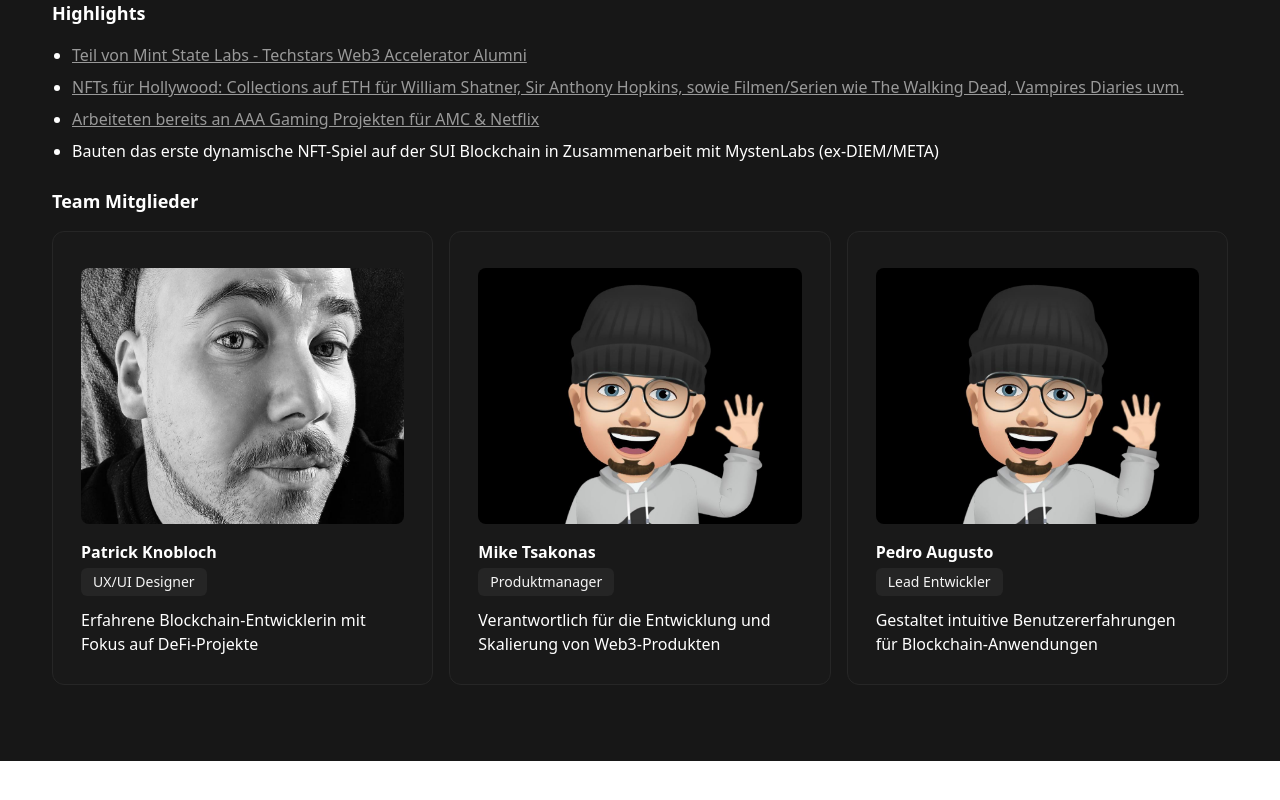
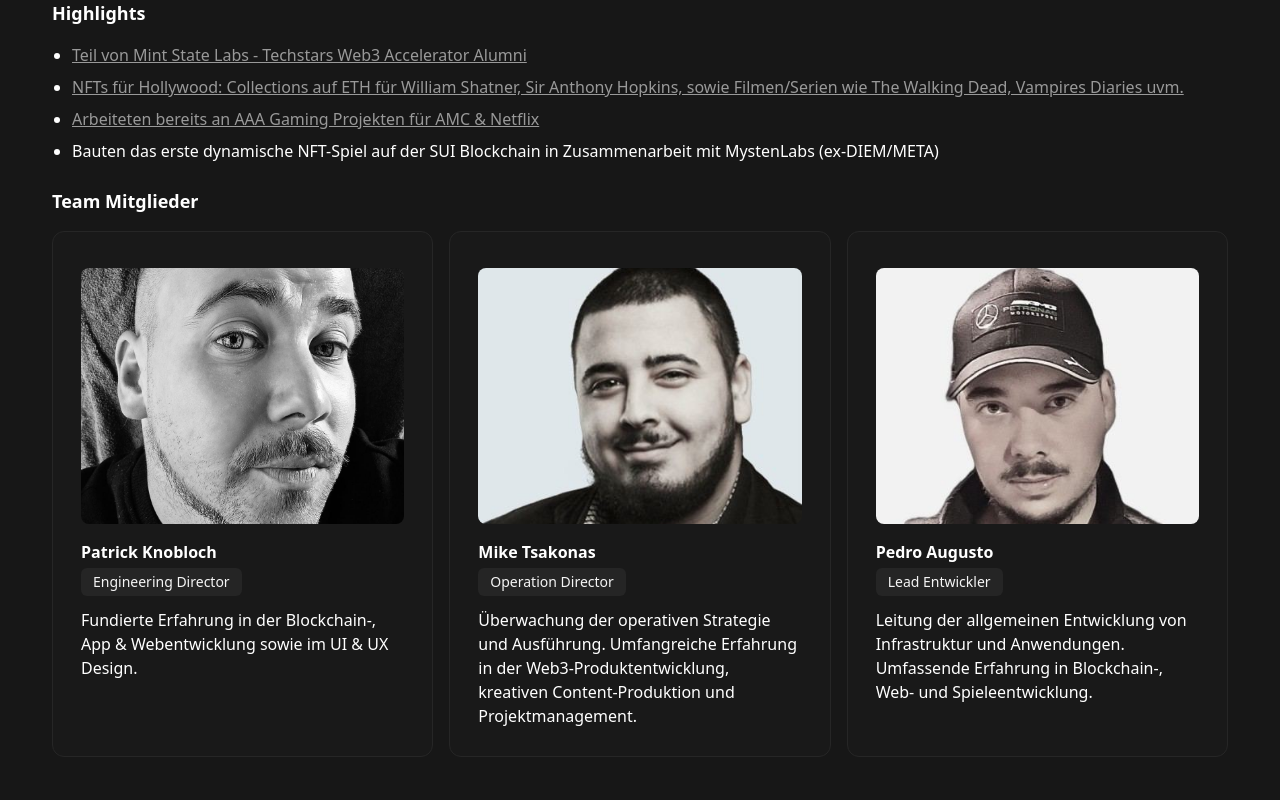
Before and after one commit to patrickknobloch/w3bots-presentation, a React (Create React App) app: page / in a window 1280 px wide. Shown: the part 4368-5168 px from the top of the page. Before the commit the page ends 5129 px from the top, so only its background shows below. Built offline with nearby package versions, Linux system fonts and the light colour scheme.

Commit message:
Update Team Members

```diff
--- a/src/App.tsx
+++ b/src/App.tsx
@@ -8,8 +8,9 @@
 import Badge from './lib/components/Badge';
 import ScrollArea from './lib/components/ScrollArea';
 
-import testPhoto from './lib/assets/image14.jpg';
 import patrickKnoblochPhoto from './lib/assets/patrick_knobloch.jpg';
+import mikeTsakonasPhoto from './lib/assets/mike.jpg';
+import pedroAugsutoPhoto from './lib/assets/gusto.jpg';
 
 import audityLogo from './lib/assets/auditylogo.svg';
 import swapyLogo from './lib/assets/swapylogo.svg';
@@ -586,41 +587,41 @@
     ? [
         {
           name: "Patrick Knobloch",
-          role: "UX/UI Designer",
-          description: "Erfahrene Blockchain-Entwicklerin mit Fokus auf DeFi-Projekte",
+          role: "Engineering Director",
+          description: "Fundierte Erfahrung in der Blockchain-, App & Webentwicklung sowie im UI & UX Design.",
           photo: patrickKnoblochPhoto
         },
         {
           name: "Mike Tsakonas",
-          role: "Produktmanager",
-          description: "Verantwortlich für die Entwicklung und Skalierung von Web3-Produkten",
-          photo: testPhoto
+          role: "Operation Director",
+          description: "Überwachung der operativen Strategie und Ausführung. Umfangreiche Erfahrung in der Web3-Produktentwicklung, kreativen Content-Produktion und Projektmanagement.",
+          photo: mikeTsakonasPhoto
         },
         {
           name: "Pedro Augusto",
           role: "Lead Entwickler",
-          description: "Gestaltet intuitive Benutzererfahrungen für Blockchain-Anwendungen",
-          photo: testPhoto
+          description: "Leitung der allgemeinen Entwicklung von Infrastruktur und Anwendungen. Umfassende Erfahrung in Blockchain-, Web- und Spieleentwicklung.",
+          photo: pedroAugsutoPhoto
         }
       ]
     : [
         {
           name: "Patrick Knobloch",
-          role: "UX/UI Designer",
-          description: "Experienced blockchain developer focusing on DeFi projects",
+          role: "Engineering Director",
+          description: "Extensive experience in blockchain, app & web development, as well as in UI & UX design.",
           photo: patrickKnoblochPhoto
         },
         {
           name: "Mike Tsakonas",
-          role: "Product Manager",
-          description: "Responsible for developing and scaling Web3 products",
-          photo: testPhoto
+          role: "Operation Director",
+          description: "Overseeing operational strategy and execution. Extensive background in Web3 product development, creative content production, and project management.",
+          photo: mikeTsakonasPhoto
         },
         {
           name: "Pedro Augusto",
           role: "Lead Developer",
-          description: "Designs intuitive user experiences for blockchain applications",
-          photo: testPhoto
+          description: "Leading general development of infrastructure and applications. Extensive experience in blockchain, web and game development.",
+          photo: pedroAugsutoPhoto
         }
       ]
   };
@@ -937,7 +938,7 @@
           </div>
         </Section>
 
-        <Section title={language === 'de' ? "Team & Expertise" : "Team & Expertise"} subtitle={language === 'de' ? "Ein Team, das sich ergänzt und begeistert" : "A team that complements and inspires"}>
+        <Section title={language === 'de' ? "Team & Expertise" : "Team & Expertise"} subtitle={language === 'de' ? "Vereint durch Vision - gestärkt durch Expertise" : "United by vision - empowered by expertise"}>
           <div className="space-y-6 p-3">
           <div>
               <h3 className="font-bold text-lg mb-4">
```
Also changed, not shown: src/lib/assets/gusto.jpg (added), src/lib/assets/mike.jpg (added).
